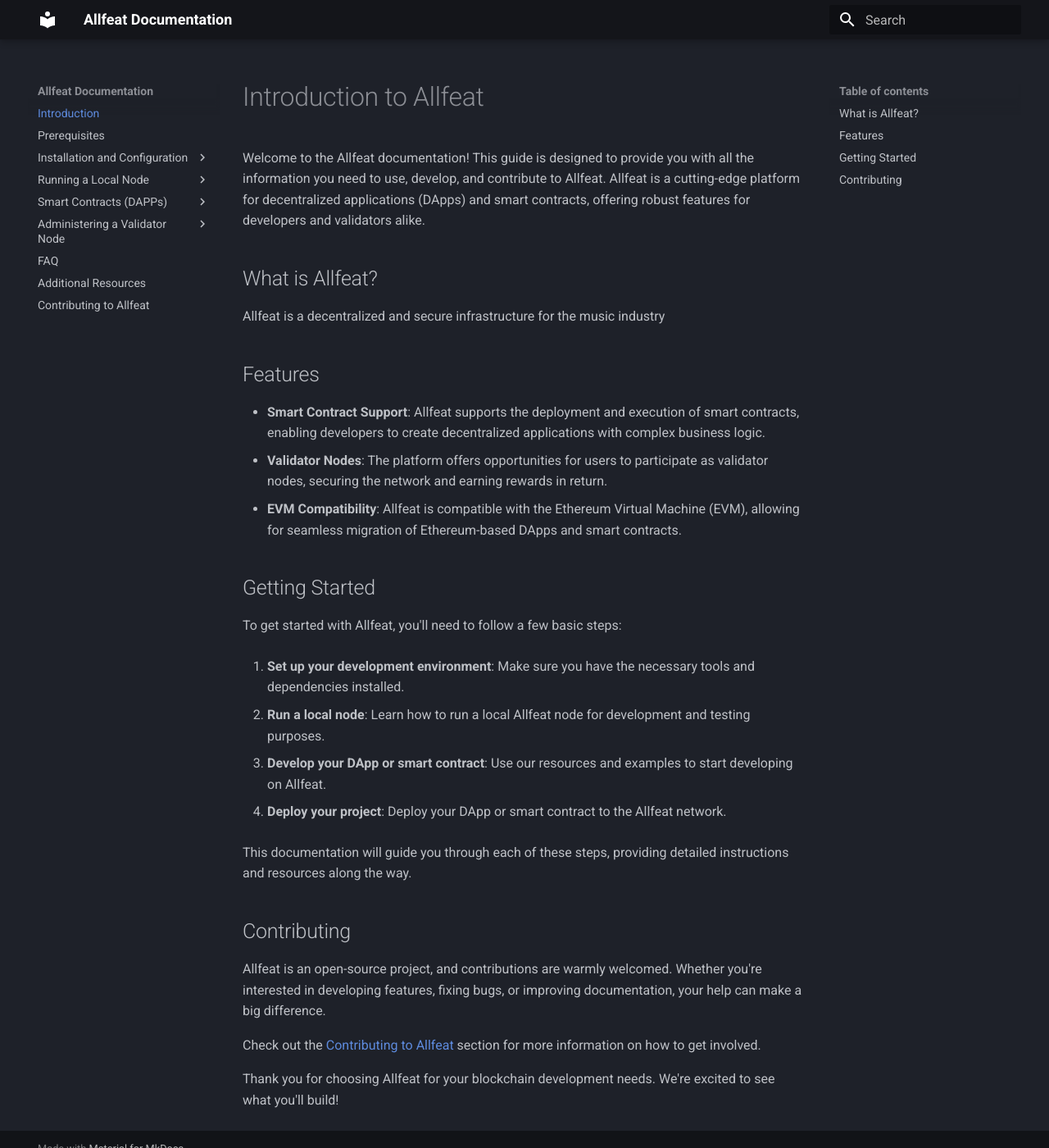
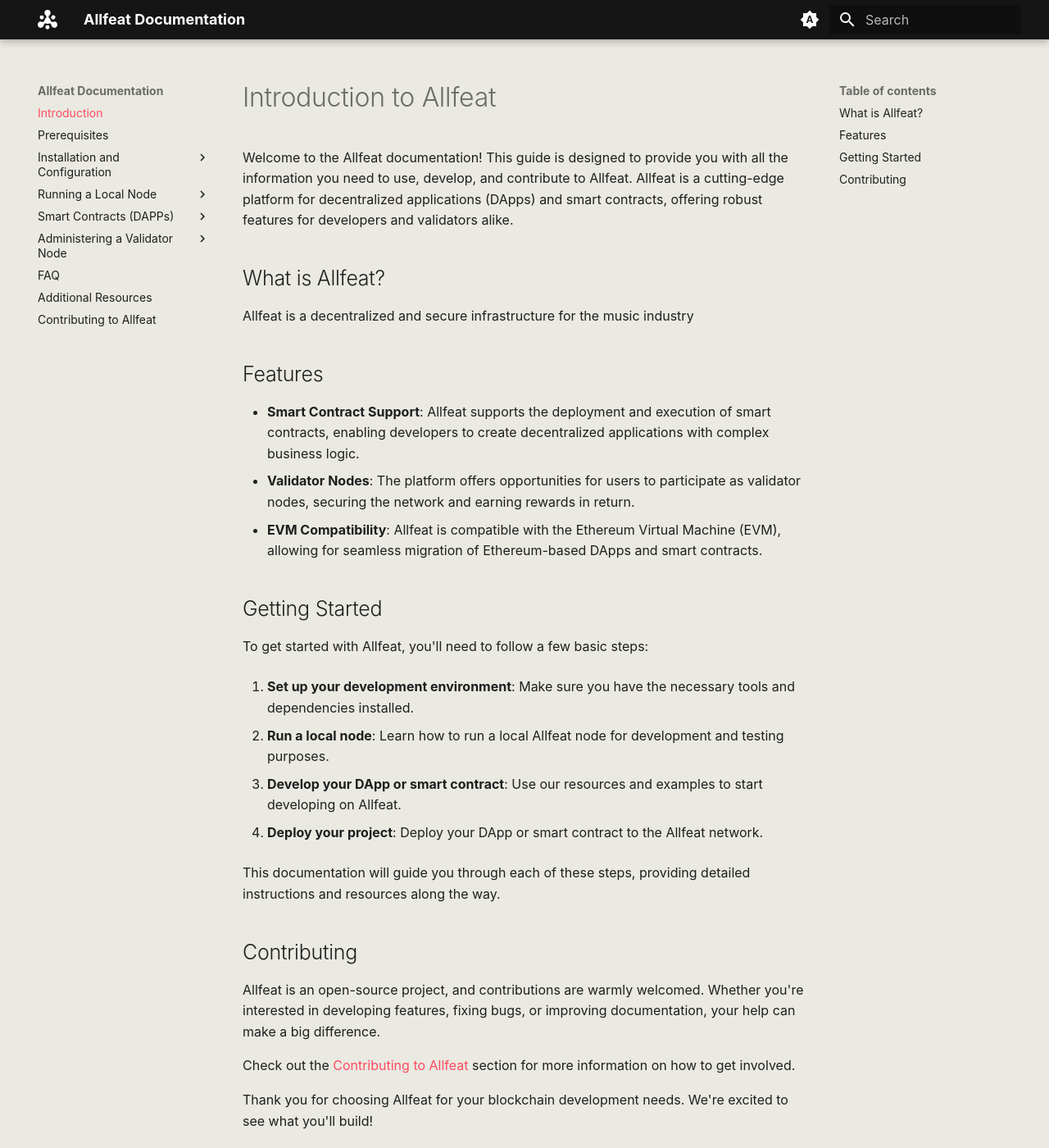
Before and after one commit to Allfeat/docs, an MkDocs documentation site: the page built from docs/index.md, in a window 1280 px wide and 1400 px high. Shown: the whole window at 82% size. Built offline with MkDocs 1.6.1 and Material for MkDocs 9.7.7, drawn with Linux system fonts in a browser that asks for light colours; some web fonts are replaced; some of the changed text lies outside the part shown.

Commit message:
Update theme (#3)
* Update doc's theme, related to Allfeat's theme

* fix missing EOF for extra.css

* update Artistic Direction by increasing fidelity of Allfeat.com AD

adding some socials in extra

```diff
--- /dev/null
+++ b/docs/stylesheets/extra.css
@@ -0,0 +1,24 @@
+:root {
+    --md-primary-fg-color: #FF4A5F;
+    --md-primary-fg-color--light: #EDE8D5;
+    --md-primary-fg-color--dark:  #12172a;
+}
+
+[data-md-color-scheme="Allfeat"] {
+    --md-primary-fg-color:        #151515;
+    --md-primary-fg-color--light: #EDE8D5;
+    --md-primary-fg-color--dark:  #12172a;
+    --md-default-bg-color: #eae9e2;
+}
+
+[data-md-color-scheme="Allfeat-dark"] {
+    --md-primary-fg-color:        #151515;
+    --md-primary-fg-color--light: #EDE8D5;
+    --md-primary-fg-color--dark:  #12172a;
+    --md-default-bg-color: #151515;
+    color: #d9d9d9;
+}
+
+[data-md-color-scheme="Allfeat-dark"] strong, [data-md-color-scheme="Allfeat-dark"] .md-nav__title, [data-md-color-scheme="Allfeat-dark"] h1,[data-md-color-scheme="Allfeat-dark"] h2, [data-md-color-scheme="Allfeat-dark"] h3, [data-md-color-scheme="Allfeat-dark"] h4 {
+    color: #f1f1f1
+}
--- a/mkdocs.yml
+++ b/mkdocs.yml
@@ -5,11 +5,52 @@
 
 theme:
   name: material
+  font:
+    text: 'TasaOrbiter'
+    url: 'assets/fonts/tasaOrbiter.woff2'
+  logo: assets/logos/allfeat-light.svg
   palette:
-    scheme: slate
-    primary: black
-    accent: green
+    # Palette toggle for automatic mode
+    - media: "(prefers-color-scheme)"
+      toggle:
+        icon: material/brightness-auto
+        name: Switch to light mode
+
+    # Palette toggle for light mode
+    - media: "(prefers-color-scheme: light)"
+      scheme: Allfeat
+      accent: teal
+      toggle:
+        icon: material/brightness-7
+        name: Switch to dark mode
+
+    # Palette toggle for dark mode
+    - media: "(prefers-color-scheme: dark)"
+      scheme: Allfeat-dark
+      primary: custom
+      accent: teal
+      toggle:
+        icon: material/brightness-4
+        name: Switch to light mode
   language: en
+
+extra_css:
+  - stylesheets/extra.css
+
+extra:
+  social:
+    - icon: fontawesome/brands/discord
+      link: https://discord.gg/3NVd4jzGeQ)
+      name: Allfeat on Discord
+    - icon: fontawesome/brands/github
+      link: https://github.com/Allfeat/Allfeat
+      name: Allfeat Github
+    - icon: fontawesome/brands/linkedin
+      link: https://fr.linkedin.com/company/allfeatlab
+      name: Allfeat labs
+  generator: false
+
+copyright: Copyright &copy; 2023 - 2024 Allfeat
 
 docs_dir: docs
 
```
Also changed, not shown: docs/assets/fonts/tasaOrbiter.woff2 (added), docs/assets/logos/allfeat-light.svg (added), docs/assets/logos/allfeat.svg (added).
